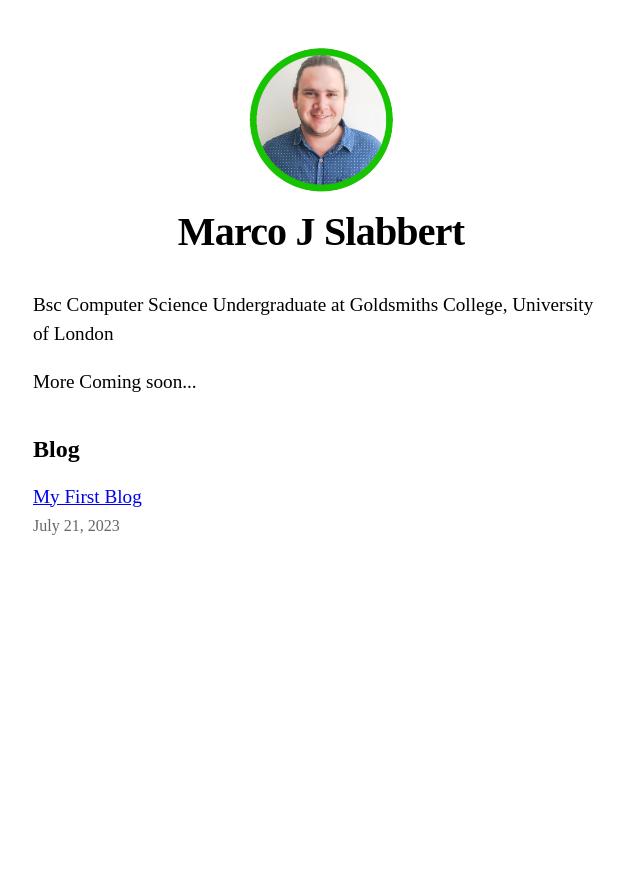
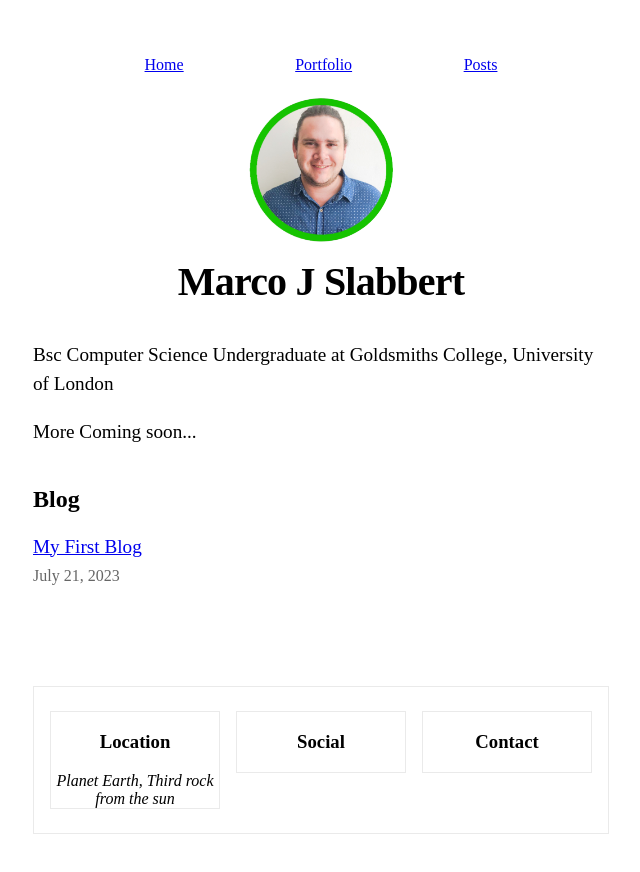
Before and after one commit to pYcotic/nextjs-blog, a Next.js app: page / in a window 1280 px wide. Shown: the top 872 px of the page, without its empty margins (319-959 px from the left). Before the commit the page ends 800 px from the top, so only its background shows below. Built offline with nearby package versions, Linux system fonts and the light colour scheme.

Commit message:
Added navbar and footer

```diff
--- a/components/layout.js
+++ b/components/layout.js
@@ -5,7 +5,7 @@ import utilStyles from '../styles/utils.module.css';
 import Link from 'next/link';
 
 const name = 'Marco J Slabbert';
-export const siteTitle = 'Next.js Sample Website';
+export const siteTitle = 'MarcoJS Blog|Portfolio';
 
 export default function Layout({ children, home }) {
 	return (
@@ -14,18 +14,29 @@ export default function Layout({ children, home }) {
 				<link rel="icon" href="/favicon.ico" />
 				<meta
 					name="description"
-					content="Learn how to build a personal website using Next.js"
+					content="My personal blog/portfolio website."
 				/>
-				{/* <meta
+				<meta
 					property="og:image"
 					content={`https://og-image.now.sh/${encodeURI(
 						siteTitle
 					)}.png?theme=light&md=0&fontSize=75px&images=https%3A%2F%2Fassets.vercel.com%2Fimage%2Fupload%2Ffront%2Fassets%2Fdesign%2Fnextjs-black-logo.svg`}
-				/> */}
+				/>
 				<meta name="og:title" content={siteTitle} />
 				<meta name="twitter:card" content="summary_large_image" />
 			</Head>
 			<header className={styles.header}>
+				<nav className={styles.navbar}>
+					<Link href="/">
+						Home
+					</Link>
+					<Link href="/portfolio">
+						Portfolio
+					</Link>
+					<Link href="/posts">
+						Posts
+					</Link>
+				</nav>
 				{home ? (
 					<>
 						<Image
@@ -37,6 +48,7 @@ export default function Layout({ children, home }) {
 							alt={name}
 						/>
 						<h1 className={utilStyles.heading2Xl}>{name}</h1>
+
 					</>
 				) : (
 					<>
@@ -55,6 +67,7 @@ export default function Layout({ children, home }) {
 						</h2>
 					</>
 				)}
+
 			</header>
 			<main>{children}</main>
 			{!home && (
@@ -62,6 +75,19 @@ export default function Layout({ children, home }) {
 					<Link href="/">← Back to home</Link>
 				</div>
 			)}
+			<footer className={styles.footer}>
+				<div className={styles.locationDiv}>
+					<h3>Location</h3>
+					<address>Planet Earth, Third rock from the sun</address>
+
+				</div>
+				<div className={styles.socialDiv}>
+					<h3>Social</h3>
+				</div>
+				<div className={styles.contactDiv}>
+					<h3>Contact</h3>
+				</div>
+			</footer>
 		</div>
 	);
 }
--- a/components/layout.module.css
+++ b/components/layout.module.css
@@ -13,3 +13,58 @@
 .backToHome {
 	margin: 3rem 0 0;
 }
+
+.navbar {
+	width: 36rem;
+	margin: 0.5rem auto 1.5rem;
+	display: flex;
+	justify-content: space-evenly;
+	align-items: center;
+}
+
+.ul {
+	list-style-type: none;
+	margin: 0;
+	padding: 0;
+}
+
+.footer {
+	margin-top: 6rem;
+	padding: 1.5rem 0;
+	display: flex;
+	justify-content: space-between;
+	align-items: start;
+	border: 1px solid #eaeaea;
+}
+
+.locationDiv {
+	margin-left: 1rem;
+	margin-right: 0.5rem;
+	flex: 1;
+	display: flex-column;
+	align-items: center;
+	text-align: center;
+	border: 1px solid #eaeaea;
+	max-height: 200rem;
+}
+
+.socialDiv {
+	margin-left: 0.5rem;
+	margin-right: 0.5rem;
+	flex: 1;
+	display: flex-column;
+	align-items: center;
+	text-align: center;
+	text-align: center;
+	border: 1px solid #eaeaea;
+}
+
+.contactDiv {
+	margin-left: 0.5rem;
+	margin-right: 1rem;
+	flex: 1;
+	display: flex-column;
+	align-items: center;
+	text-align: center;
+	border: 1px solid #eaeaea;
+}
--- a/pages/index.js
+++ b/pages/index.js
@@ -32,7 +32,7 @@ export default function Home({ allPostsData }) {
       <section className={`${utilStyles.headingMd} ${utilStyles.padding1px}`}>
         <h2 className={utilStyles.headingLg}>Blog</h2>
         <ul className={utilStyles.list}>
-          {allPostsData.map(({ id, date, title}) => (
+        {allPostsData.slice(0, 5).map(({ id, date, title}) => (
           <li className={utilStyles.listItem} key={id}>
             <Link href={`/posts/${id}`}>{title}</Link>
             <br />
--- a/styles/globals.css
+++ /dev/null
@@ -1,38 +0,0 @@
-html,
-body {
-  padding: 0;
-  margin: 0;
-  font-family: Inter, -apple-system, BlinkMacSystemFont, Segoe UI, Roboto,
-    Oxygen, Ubuntu, Cantarell, Fira Sans, Droid Sans, Helvetica Neue, sans-serif;
-}
-
-a {
-  color: inherit;
-  text-decoration: none;
-}
-
-* {
-  box-sizing: border-box;
-}
-
-img {
-  max-width: 100%;
-  height: auto;
-}
-
-h1,
-h2,
-p,
-ul {
-  margin: 0;
-}
-
-ul {
-  padding: 0;
-  list-style: none;
-}
-
-button {
-  padding: 0.5rem 1rem;
-  font-weight: bold;
-}
```
Also changed, not shown: pages/portfolio/index.js (added, +9 -0 lines), pages/posts/index.js (added, +9 -0 lines). Lines whose indentation alone changed are shown as unchanged.
